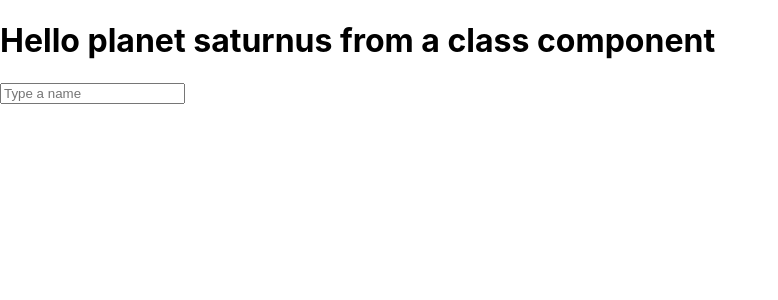
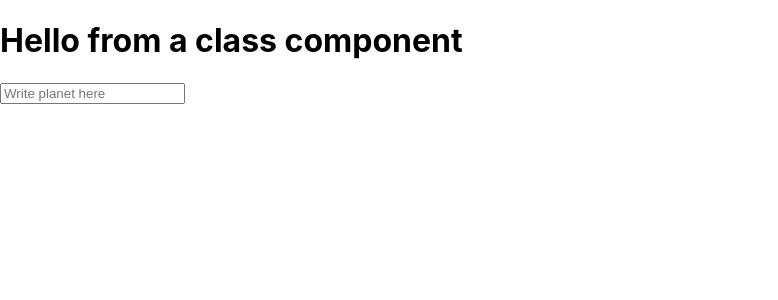
Before and after one commit to sergekamya/react_hello_world, a React (Create React App) app: page / in a window 1280 px wide. Shown: the top 300 px of the page, without its empty margins (0-778 px from the left). Built offline with nearby package versions, Linux system fonts and the light colour scheme.

Commit message:
added GreetingInput.jsx and GreetingOutput, moved functionality into those two functional components

```diff
--- a/src/App.jsx
+++ b/src/App.jsx
@@ -1,32 +1,25 @@
-import { getByPlaceholderText } from "@testing-library/react";
 import React, { Component } from "react";
+import GreetingInput from './GreetingInput'
+import GreetingOutput from './GreetingOutput'
 
-class App extends Component {
-  // constructor(props) {
-  //   super(props);
-  //   this.state = {
-  //     planet: "pluto",
-  //   };
-  // }
-
+export class App extends Component {
   state = {
-    planet: "saturnus",
+    planet: "",
   };
 
+  renderGreeting(event) {
+    this.setState({ planet: event.target.value });
+  }
+
   render() {
-    const { planet } = this.state;
+    //const { planet } = this.state;
 
     return (
-      <div>
-        <h1>Hello planet {planet} from a class component</h1>
-        <input
-          type="text"
-          placeholder="Type a name"
-          onChange={(event) => {
-            this.setState({ planet: event.target.value });
-          }}
-        />
-      </div>
+      <>
+        <GreetingOutput planet= {this.state.planet}/>
+        <GreetingInput renderGreeting={this.renderGreeting.bind(this)} />
+
+      </>
     );
   }
 }
--- /dev/null
+++ b/src/GreetingInput.jsx
@@ -0,0 +1,17 @@
+import React from "react";
+
+const GreetingInput = (props) => {
+  return (
+    <div>
+      <input
+        type="text"
+        placeholder="Write planet here"
+        onChange={(event) => {
+          props.renderGreeting(event);
+        }}
+      ></input>
+    </div>
+  );
+};
+
+export default GreetingInput;
--- /dev/null
+++ b/src/GreetingOutput.jsx
@@ -0,0 +1,11 @@
+import React from "react";
+
+const GreetingOutput = (props) => {
+  return (
+    <div>
+      <h1>Hello {props.planet} from a class component</h1>
+    </div>
+  );
+};
+
+export default GreetingOutput;
```
